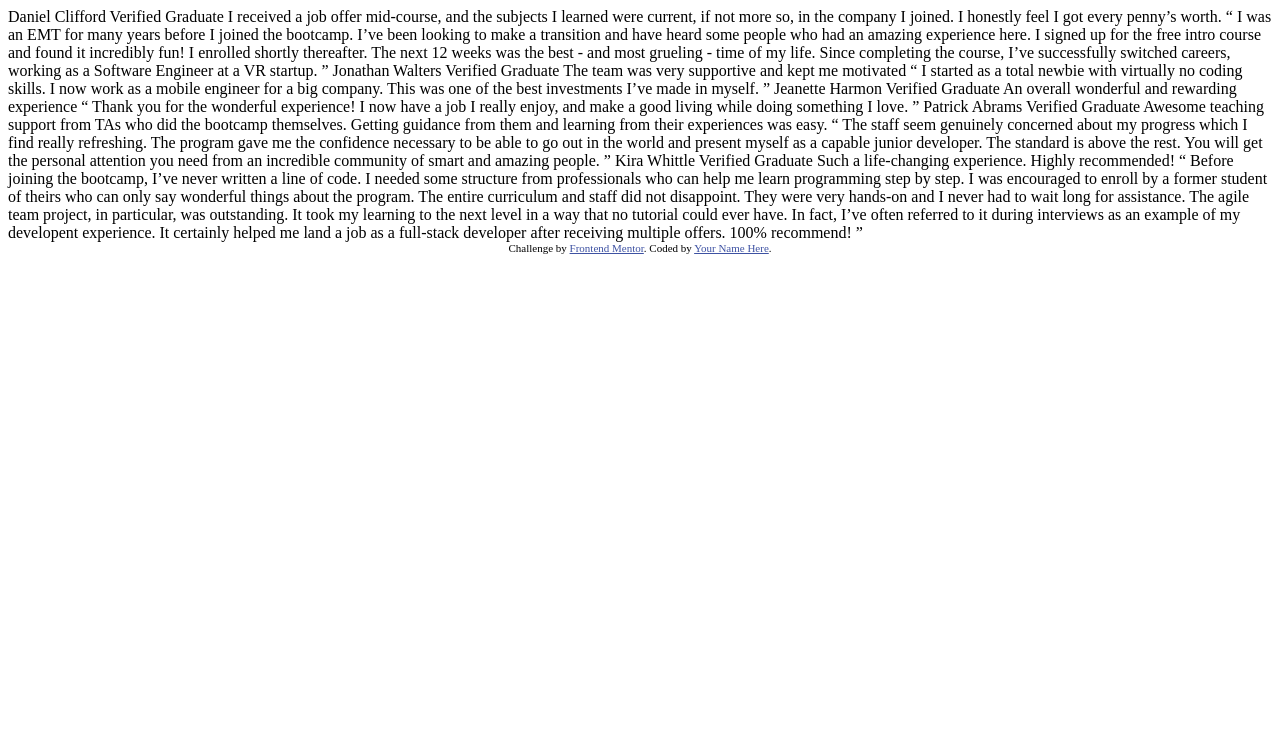
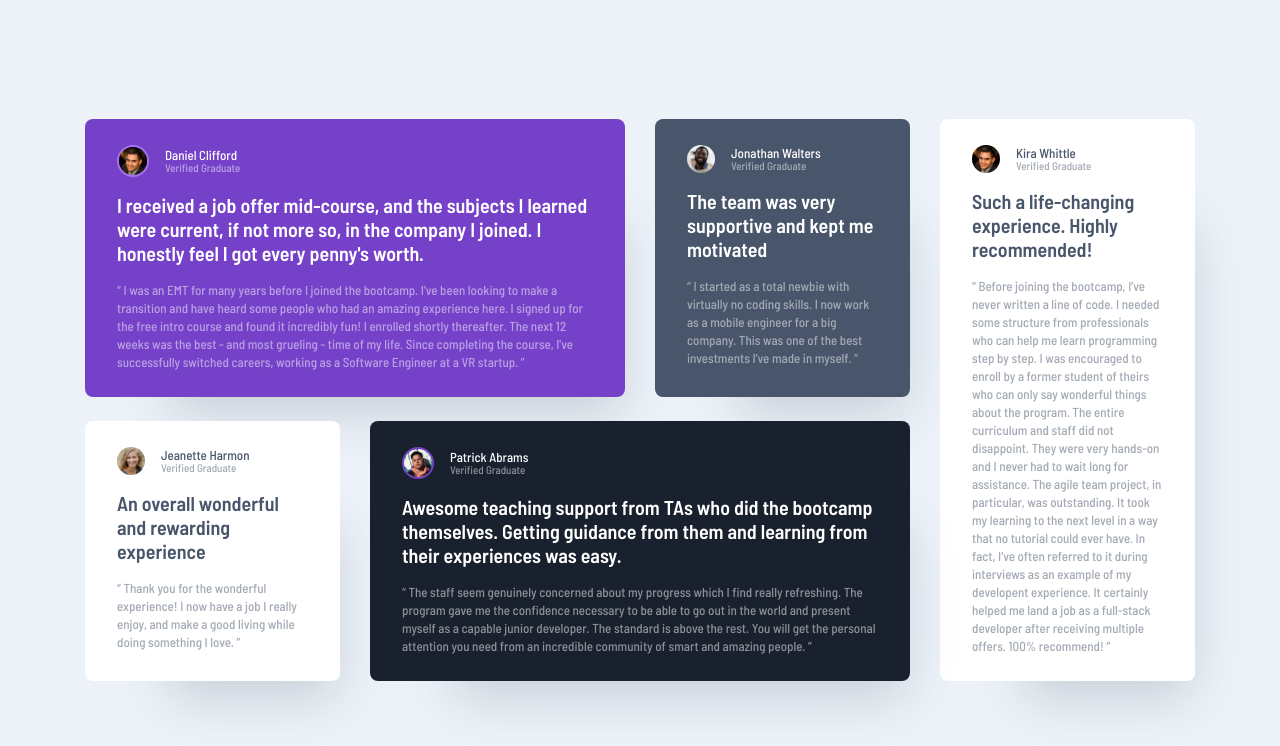
Before and after one commit to isprutfromua/testimonials-grid-section-main, a plain HTML site: page index.html in a window 1280 px wide. Drawn offline with Linux system fonts and the light colour scheme.

Commit message:
TESTI-0001: Initial commit

```diff
--- a/index.html
+++ b/index.html
@@ -1,76 +1,147 @@
 <!DOCTYPE html>
 <html lang="en">
     <head>
-  <meta charset="UTF-8">
-  <meta name="viewport" content="width=device-width, initial-scale=1.0"> <!-- displays site properly based on user's device -->
+        <meta charset="UTF-8" />
+        <meta name="viewport" content="width=device-width, initial-scale=1.0" />
+        <link rel="stylesheet" href="style.css" />
+        <link
+            rel="icon"
+            type="image/png"
+            sizes="32x32"
+            href="./images/favicon-32x32.png"
+        />
 
-  <link rel="icon" type="image/png" sizes="32x32" href="./images/favicon-32x32.png">
-
-  <title>Frontend Mentor | [Challenge Name Here]</title>
-
-  <!-- Feel free to remove these styles or customise in your own stylesheet 👍 -->
-  <style>
-    .attribution { font-size: 11px; text-align: center; }
-    .attribution a { color: hsl(228, 45%, 44%); }
-  </style>
+        <title>Frontend Mentor | Testimonials grid section</title>
     </head>
     <body>
-  Daniel Clifford
-  Verified Graduate
-
-  I received a job offer mid-course, and the subjects I learned were current, if not more so,
-  in the company I joined. I honestly feel I got every penny’s worth.
-
-  “ I was an EMT for many years before I joined the bootcamp. I’ve been looking to make a
-  transition and have heard some people who had an amazing experience here. I signed up
-  for the free intro course and found it incredibly fun! I enrolled shortly thereafter.
-  The next 12 weeks was the best - and most grueling - time of my life. Since completing
-  the course, I’ve successfully switched careers, working as a Software Engineer at a VR startup. ”
-
-  Jonathan Walters
-  Verified Graduate
-
+        <div class="container" id="testimonialsWrapper">
+            <section class="testimonial span-col back-purple">
+                <figure class="testimonial-user user">
+                    <img
+                        class="border-purple-70 user-avatar"
+                        src="./images/avatar-daniel.png"
+                        alt="Daniel Clifford"
+                    />
+                    <figcaption class="user-info">
+                        <p class="user-name">Daniel Clifford</p>
+                        <p class="user-position">Verified Graduate</p>
+                    </figcaption>
+                </figure>
+                <h2 class="testimonial-caption">
+                    I received a job offer mid-course, and the subjects I
+                    learned were current, if not more so, in the company I
+                    joined. I honestly feel I got every penny's worth.
+                </h2>
+                <p class="testimonial-text">
+                    “ I was an EMT for many years before I joined the bootcamp.
+                    I've been looking to make a transition and have heard some
+                    people who had an amazing experience here. I signed up for
+                    the free intro course and found it incredibly fun! I
+                    enrolled shortly thereafter. The next 12 weeks was the best
+                    - and most grueling - time of my life. Since completing the
+                    course, I've successfully switched careers, working as a
+                    Software Engineer at a VR startup. ”
+                </p>
+            </section>
+            <section class="testimonial back-grey">
+                <figure class="testimonial-user user">
+                    <img
+                        class="user-avatar"
+                        src="./images/avatar-jonathan.png"
+                        alt="Daniel Clifford"
+                    />
+                    <figcaption class="user-info">
+                        <p class="user-name">Jonathan Walters</p>
+                        <p class="user-position">Verified Graduate</p>
+                    </figcaption>
+                </figure>
+                <h2 class="testimonial-caption">
                     The team was very supportive and kept me motivated
-
-  “ I started as a total newbie with virtually no coding skills. I now work as a mobile engineer
-  for a big company. This was one of the best investments I’ve made in myself. ”
-
-  Jeanette Harmon
-  Verified Graduate
-
+                </h2>
+                <p class="testimonial-text">
+                    “ I started as a total newbie with virtually no coding
+                    skills. I now work as a mobile engineer for a big company.
+                    This was one of the best investments I’ve made in myself. “
+                </p>
+            </section>
+            <section class="text-dark testimonial span-row back-white">
+                <figure class="text-dark testimonial-user user">
+                    <img
+                        class="user-avatar"
+                        src="./images/avatar-daniel.png"
+                        alt="Daniel Clifford"
+                    />
+                    <figcaption class="user-info">
+                        <p class="user-name">Kira Whittle</p>
+                        <p class="user-position">Verified Graduate</p>
+                    </figcaption>
+                </figure>
+                <h2 class="testimonial-caption">
+                    Such a life-changing experience. Highly recommended!
+                </h2>
+                <p class="testimonial-text">
+                    “ Before joining the bootcamp, I’ve never written a line of
+                    code. I needed some structure from professionals who can
+                    help me learn programming step by step. I was encouraged to
+                    enroll by a former student of theirs who can only say
+                    wonderful things about the program. The entire curriculum
+                    and staff did not disappoint. They were very hands-on and I
+                    never had to wait long for assistance. The agile team
+                    project, in particular, was outstanding. It took my learning
+                    to the next level in a way that no tutorial could ever have.
+                    In fact, I’ve often referred to it during interviews as an
+                    example of my developent experience. It certainly helped me
+                    land a job as a full-stack developer after receiving
+                    multiple offers. 100% recommend! ”
+                </p>
+            </section>
+            <section class="text-dark testimonial back-white">
+                <figure class="text-dark testimonial-user user">
+                    <img
+                        class="user-avatar"
+                        src="./images/avatar-jeanette.png"
+                        alt="Jeanette Harmon"
+                    />
+                    <figcaption class="user-info">
+                        <p class="user-name">Jeanette Harmon</p>
+                        <p class="user-position">Verified Graduate</p>
+                    </figcaption>
+                </figure>
+                <h2 class="testimonial-caption">
                     An overall wonderful and rewarding experience
-
-  “ Thank you for the wonderful experience! I now have a job I really enjoy, and make a good living
-  while doing something I love. ”
-
-  Patrick Abrams
-  Verified Graduate
-
-  Awesome teaching support from TAs who did the bootcamp themselves. Getting guidance from them and
-  learning from their experiences was easy.
-
-  “ The staff seem genuinely concerned about my progress which I find really refreshing. The program
-  gave me the confidence necessary to be able to go out in the world and present myself as a capable
-  junior developer. The standard is above the rest. You will get the personal attention you need from
+                </h2>
+                <p class="testimonial-text">
+                    “ Thank you for the wonderful experience! I now have a job I
+                    really enjoy, and make a good living while doing something I
+                    love. ”
+                </p>
+            </section>
+            <section class="testimonial span-col back-black">
+                <figure class="testimonial-user user">
+                    <img
+                        class="border-purple-52 user-avatar"
+                        src="./images/avatar-patrick.png"
+                        alt="Jeanette Harmon"
+                    />
+                    <figcaption class="user-info">
+                        <p class="user-name">Patrick Abrams</p>
+                        <p class="user-position">Verified Graduate</p>
+                    </figcaption>
+                </figure>
+                <h2 class="testimonial-caption">
+                    Awesome teaching support from TAs who did the bootcamp
+                    themselves. Getting guidance from them and learning from
+                    their experiences was easy.
+                </h2>
+                <p class="testimonial-text">
+                    “ The staff seem genuinely concerned about my progress which
+                    I find really refreshing. The program gave me the confidence
+                    necessary to be able to go out in the world and present
+                    myself as a capable junior developer. The standard is above
+                    the rest. You will get the personal attention you need from
                     an incredible community of smart and amazing people. ”
-
-  Kira Whittle
-  Verified Graduate
-
-  Such a life-changing experience. Highly recommended!
-
-  “ Before joining the bootcamp, I’ve never written a line of code. I needed some structure from
-  professionals who can help me learn programming step by step. I was encouraged to enroll by a former
-  student of theirs who can only say wonderful things about the program. The entire curriculum and staff
-  did not disappoint. They were very hands-on and I never had to wait long for assistance. The agile team
-  project, in particular, was outstanding. It took my learning to the next level in a way that no tutorial
-  could ever have. In fact, I’ve often referred to it during interviews as an example of my developent
-  experience. It certainly helped me land a job as a full-stack developer after receiving multiple offers.
-  100% recommend! ”
-
-  <div class="attribution">
-    Challenge by <a href="https://www.frontendmentor.io?ref=challenge" target="_blank">Frontend Mentor</a>.
-    Coded by <a href="#">Your Name Here</a>.
+                </p>
+            </section>
         </div>
     </body>
 </html>
--- /dev/null
+++ b/style.css
@@ -0,0 +1,207 @@
+:root {
+    --white-100: 0, 0%, 100%;
+    --grey-35: 217, 19%, 35%;
+    --purple-70: 264, 82%, 70%;
+    --purple-52: 263, 55%, 52%;
+    --purple-52: 263, 55%, 52%;
+    --black-14: 219, 29%, 14%;
+}
+
+p,
+h2 {
+    margin: 0;
+}
+
+@font-face {
+    font-family: 'Barlow Semi Condensed';
+    font-display: swap;
+    font-weight: 500;
+    src: url('./fonts/BarlowSemiCondensed-Medium.ttf');
+}
+
+@font-face {
+    font-family: 'Barlow Semi Condensed';
+    font-display: swap;
+    font-weight: 600;
+    src: url('./fonts/BarlowSemiCondensed-SemiBold.ttf');
+}
+
+body {
+    margin: 0;
+    font-weight: 500;
+    font-family: 'Barlow Semi Condensed', sans-serif;
+    min-width: 320px;
+    min-height: 100vh;
+    background-color: hsla(210, 46%, 95%, 1);
+    display: grid;
+    place-items: center;
+    padding: 71px 24px;
+    box-sizing: border-box;
+}
+
+.container {
+    --tile-max-size: 327px;
+    display: grid;
+    column-gap: 30px;
+    grid-template-columns: repeat(auto-fit, minmax(var(--tile-max-size), 1fr));
+    grid-auto-flow: dense;
+    row-gap: 24px;
+}
+
+@media screen and (min-width: 1158px) {
+    .span-col {
+        grid-column-end: span 2;
+    }
+
+    .span-row {
+        grid-row-end: span 2;
+    }
+
+    .container {
+        --tile-max-size: 255px;
+
+        margin: 0 auto;
+        max-width: 1110px;
+    }
+}
+
+figure {
+    margin: 0;
+}
+
+.testimonial {
+    --color-main: var(--white-100);
+    --color-heading: hsla(var(--color-main), 1);
+    --color-font: hsla(var(--color-main), 0.5);
+
+    padding-block: 26px;
+    padding-inline: 32px;
+
+    display: flex;
+    flex-direction: column;
+    row-gap: 16px;
+
+    background-color: var(--color-bg);
+    box-shadow: 40px 60px 50px -47px rgba(72, 85, 106, 0.247378);
+    border-radius: 8px;
+    animation: fadeIn 500ms backwards ease-in;
+}
+
+.testimonial:nth-child(1) {
+    animation-delay: 100ms;
+}
+
+.testimonial:nth-child(2) {
+    animation-delay: 200ms;
+}
+
+.testimonial:nth-child(3) {
+    animation-delay: 500ms;
+}
+
+.testimonial:nth-child(4) {
+    animation-delay: 300ms;
+}
+
+.testimonial:nth-child(5) {
+    animation-delay: 400ms;
+}
+
+@keyframes fadeIn {
+    from {
+        opacity: 0;
+        transform: translateY(10px);
+    }
+}
+
+.testimonial.text-dark {
+    --color-main: var(--grey-35);
+}
+
+.testimonial.text-dark {
+    --color-main: var(--grey-35);
+}
+
+.testimonial.back-purple {
+    --color-bg: hsla(var(--purple-52));
+}
+
+.testimonial.back-white {
+    --color-bg: hsla(var(--white-100));
+}
+
+.testimonial.back-grey {
+    --color-bg: hsla(var(--grey-35));
+}
+
+.testimonial.back-black {
+    --color-bg: hsla(var(--black-14));
+}
+
+.testimonial-caption {
+    color: var(--color-heading);
+    font-size: 20px;
+    font-weight: 600;
+    line-height: 24px;
+}
+
+.testimonial-text {
+    color: var(--color-font);
+    font-size: 13px;
+    font-weight: 500;
+    line-height: 18px;
+}
+
+/* user */
+.user {
+    --color-main: var(--white-100);
+    --color-name: hsla(var(--color-main), 1);
+    --color-position: hsla(var(--color-main), 0.5);
+
+    display: flex;
+    align-items: center;
+    column-gap: 16px;
+}
+
+.user.text-dark {
+    --color-main: var(--grey-35);
+}
+
+.user-avatar {
+    --size-width: 28px;
+    --size-height: 28px;
+    --size-border: 0;
+    --color-border: 0, 0, 0;
+
+    object-fit: cover;
+
+    border: var(--size-border) solid hsla(var(--color-border));
+    border-radius: 50%;
+
+    height: var(--size-height);
+    width: var(--size-width);
+}
+
+.user-avatar.border-purple-52 {
+    --size-border: 2px;
+    --color-border: var(--purple-52);
+}
+
+.user-avatar.border-purple-70 {
+    --size-border: 2px;
+    --color-border: var(--purple-70);
+}
+
+.user-name {
+    color: var(--color-name);
+    font-size: 13px;
+    font-weight: 500;
+    line-height: 1;
+}
+
+.user-position {
+    color: var(--color-position);
+    font-size: 11px;
+    font-weight: 500;
+    line-height: 1;
+}
```
Also changed, not shown: fonts/BarlowSemiCondensed-Medium.ttf (added), fonts/BarlowSemiCondensed-SemiBold.ttf (added), images/avatar-daniel.png (added), images/avatar-jeanette.png (added), images/avatar-jonathan.png (added), images/avatar-kira.png (added), images/avatar-patrick.png (added), 1 other file. Lines whose indentation alone changed are shown as unchanged.
